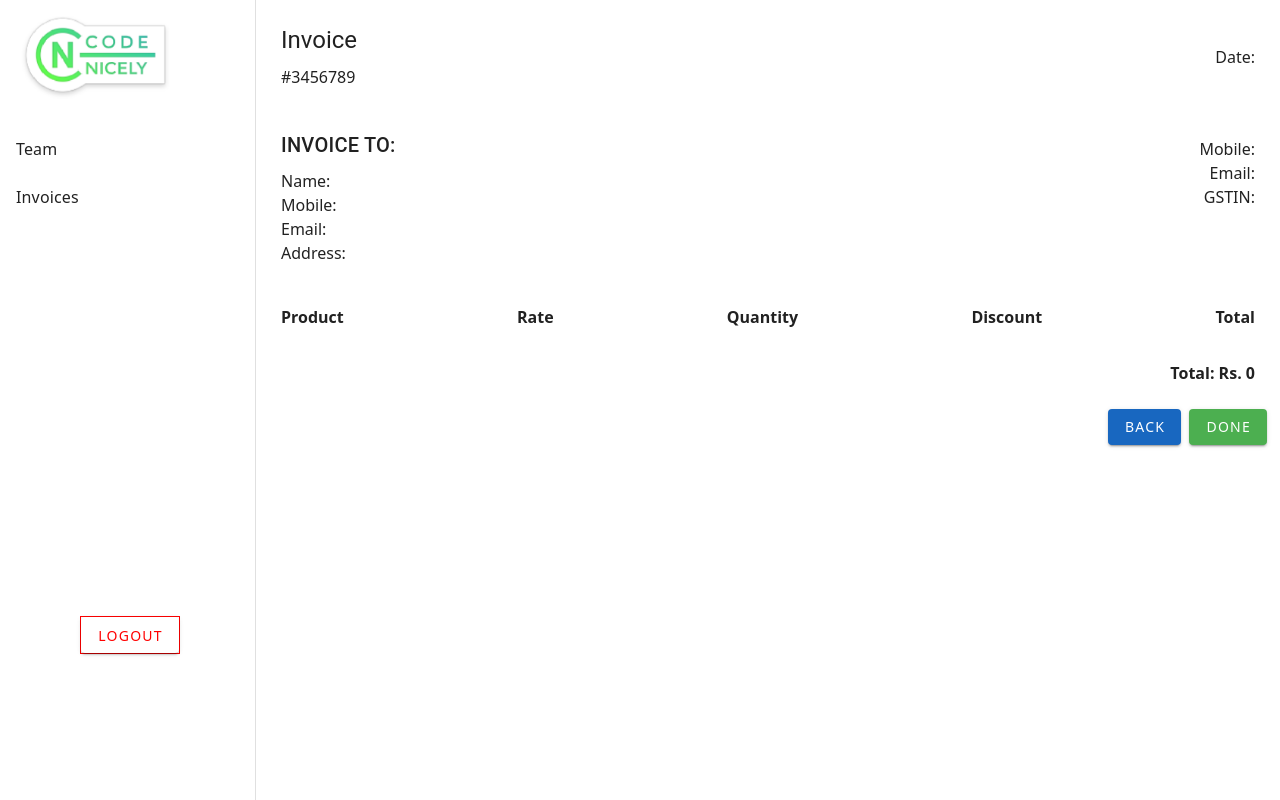
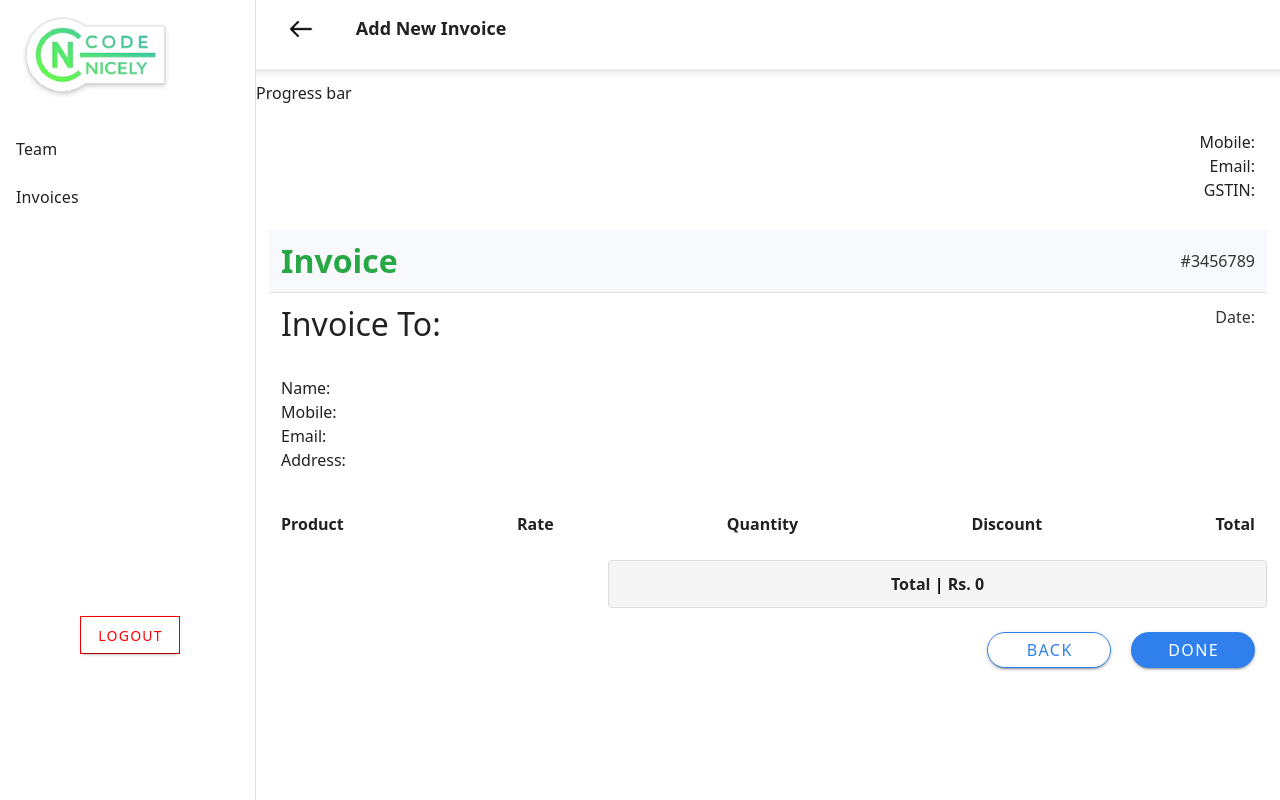
Before and after one commit to ashishrajlife/invoice-portal, a Vue app: page /preview in a window 1280 px wide. Built offline with nearby package versions, Linux system fonts and the light colour scheme.

Commit message:
Final functionality changes

```diff
--- a/src/components/Preview.vue
+++ b/src/components/Preview.vue
@@ -1,30 +1,78 @@
 <template>
   <AppDrawer />
 
+  <v-row
+    class="page-header"
+    style="display: flex; align-items: center; justify-content: flex-start;"
+  >
+    <v-col cols="1">
+      <v-img
+        src="../../src/assets/images/back.png"
+        alt="back"
+        @click="goBack"
+        style="height: 24px; cursor: pointer;"
+      />
+    </v-col>
+    <v-col>
+      <span class="page-heading"> Add New Invoice </span>
+    </v-col>
+  </v-row>
+
+  <v-row>
+    <v-col cols="12">
+      <span>Progress bar</span>
+    </v-col>
+  </v-row>
+
+
   <div style="padding: 25px;">
     <v-row justify="space-between" align="center" class="mb-4">
-      <v-col cols="12" md="6">
-        <h1 class="text-h5">Invoice</h1>
-        <div>#3456789</div>
+
+      <v-col cols="6">
+        <h2 class="text-h6 company-name-style">{{ invoiceData.companyName }}</h2>
       </v-col>
-      <v-col cols="12" md="6" class="text-right">
+
+      <v-col cols="6" md="6" class="text-right">
+        <!-- -->
+        <div>Mobile: <strong>{{ invoiceData.companymobilenumber }}</strong></div>
+        <div>Email: <strong>{{ invoiceData.companyemail }}</strong></div>
+        <div>GSTIN: <strong>{{ invoiceData.gstnumber }}</strong></div>
+      </v-col>
+    </v-row>
+
+
+    <v-row align="center" class="invoice-header">
+  <v-col cols="10">
+    <h2 class="invoice-title">Invoice</h2>
+  </v-col>
+
+  <!-- Invoice Number -->
+  <v-col class="invoice-number" cols="2" align="end">
+    <div>#3456789</div>
+  </v-col>
+</v-row>
+
+    <v-row>
+      <v-col>
+        <h2>Invoice To:</h2>
+      </v-col>
+
+      <v-col class="invoice-number">
         <div>Date: <strong>{{ invoiceData.paymentDate }}</strong></div>
       </v-col>
+
     </v-row>
 
     <v-row class="mb-4">
       <v-col cols="12" md="6">
-        <h2 class="text-h6">INVOICE TO:</h2>
         <div>Name: <strong>{{ invoiceData.name }}</strong></div>
         <div>Mobile: <strong>{{ invoiceData.mobilenumber }}</strong></div>
         <div>Email: <strong>{{ invoiceData.email }}</strong></div>
         <div>Address: <strong>{{ invoiceData.address }}</strong></div>
       </v-col>
       <v-col cols="12" md="6" class="text-right">
-        <h2 class="text-h6">{{ invoiceData.companyName }}</h2>
-        <div>Mobile: <strong>{{ invoiceData.companymobilenumber }}</strong></div>
-        <div>Email: <strong>{{ invoiceData.companyemail }}</strong></div>
-        <div>GSTIN: <strong>{{ invoiceData.gstnumber }}</strong></div>
+
+
       </v-col>
     </v-row>
 
@@ -49,15 +97,25 @@
         </div>
       </v-col>
 
-      <v-col cols="12" class="mb-2 text-right">
-        <div class="font-weight-bold">Total: Rs. {{ grandTotal }}</div>
-      </v-col>
     </v-row>
 
     <v-row justify="end" class="mt-4">
-      <v-btn color="primary" class="mr-2" @click="goBack">Back</v-btn>
-      <v-btn color="success" @click="saveInvoice">Done</v-btn>
-    </v-row>
+  <v-col cols="12" class="mb-2 text-right total-grand">
+    <div class="font-weight-bold">Total
+      <span class="divider">|</span>
+      Rs. {{ grandTotal }}
+    </div>
+  </v-col>
+</v-row>
+
+
+<v-row justify="end" class="mt-4">
+  <v-col cols="auto" class="text-right">
+    <v-btn class="back-button" @click="goBack">Back</v-btn>
+    <v-btn class="next-button" @click="saveInvoice">Done</v-btn>
+  </v-col>
+</v-row>
+
   </div>
 </template>
 
@@ -70,12 +128,10 @@ export default {
   },
   computed: {
     invoiceData() {
-      // Ensure you're properly accessing non-reactive data
-      return JSON.parse(JSON.stringify(this.$store.getters.getInvoiceData)) || {}; // To unwrap the reactive object
+      return JSON.parse(JSON.stringify(this.$store.getters.getInvoiceData)) || {};
     },
     transactionData() {
-      // Ensure you're properly accessing non-reactive data
-      return JSON.parse(JSON.stringify(this.$store.getters.getTransactionData)) || []; // To unwrap the reactive object
+      return JSON.parse(JSON.stringify(this.$store.getters.getTransactionData)) || [];
     },
     grandTotal() {
       return this.transactionData.reduce((sum, item) => sum + this.calculateTotal(item), 0);
@@ -87,13 +143,12 @@ export default {
     },
     saveInvoice() {
       console.log('save invoice')
-    // Dispatch action to save invoice and transaction data
+    //  to save invoice and transaction data
     this.$store.dispatch('saveInvoice', {
       invoiceData: this.invoiceData,
       transactionData: this.transactionData
     })
     .then(() => {
-      // Redirect or handle after saving
       this.$router.push('dashboard'); // Redirect to the invoice list page
     })
     .catch(error => {
@@ -110,5 +165,72 @@ export default {
 </script>
 
 <style scoped>
-/* Your styles remain unchanged */
+.page-heading {
+  font-weight: 600;
+  font-size: 18px;
+}
+
+.page-header {
+  padding: 15px;
+  box-shadow: 0 4px 6px rgba(0, 0, 0, 0.1);
+}
+.invoice-header {
+  background-color: #f7f9fc;
+  border-bottom: 1px solid #e0e0e0;
+}
+
+.invoice-title {
+  color: #28a745;
+  font-weight: bold;
+  margin: 0;
+}
+
+.invoice-number {
+  color: #333;
+  font-weight: 500;
+  text-align: right;
+}
+.company-name-style{
+font-size: 32px;
+font-weight: 700;
+line-height: 26px;
+text-align: left;
+text-underline-position: from-font;
+text-decoration-skip-ink: none;
+color:#424242;
+}
+.total-grand {
+  max-width: 659px;
+    max-height: 48px;
+    display: flex;
+    align-items: center;
+    justify-content: center;
+    background-color: #f5f5f5;
+  border: 1px solid #ddd;
+  border-radius: 4px;
+}
+.divider {
+  color: #000;
+  font-weight: bold;
+}
+.next-button {
+  width: 124px;
+  height: 56px;
+  border-radius: 30px;
+  background-color: #2F80ED;
+  color: white;
+  font-size: 16px;
+  margin-left: 20px; /* Slight margin between the buttons */
+}
+
+.back-button {
+  width: 124px;
+  height: 56px;
+  border-radius: 30px;
+  border: 1px solid #2F80ED;
+  background-color: #ffffff;
+  color: #2F80ED;
+  font-size: 16px;
+}
+
 </style>
```
